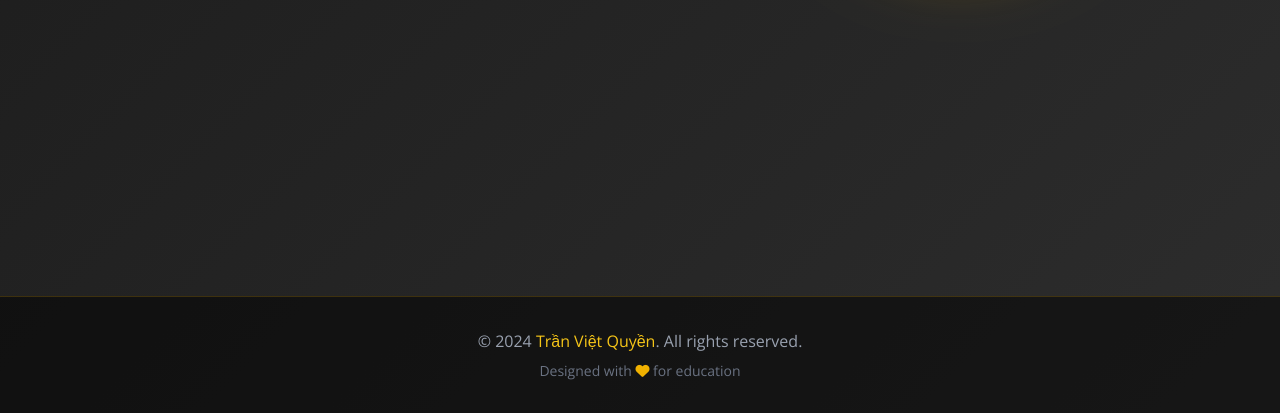
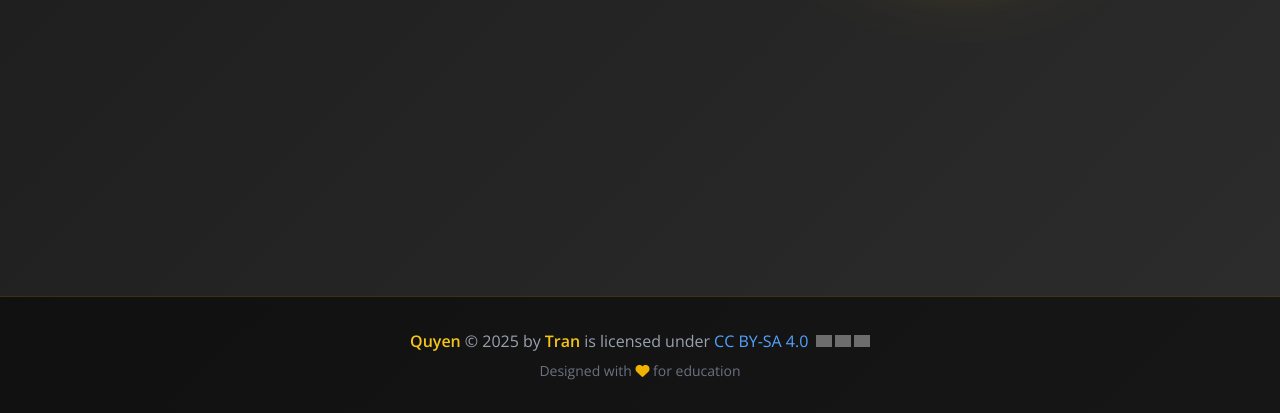
Before and after one commit to tvquyen-droid/myweb, a plain HTML site: page index.html in a window 1280 px wide. Shown: the part 584-997 px from the top of the page. Drawn offline with nearby package versions, Linux system fonts and the light colour scheme; grey boxes are pictures that could not be loaded.

Commit message:
Update index.html

```diff
--- a/index.html
+++ b/index.html
@@ -408,8 +408,22 @@
     <!-- Footer -->
     <footer class="bg-black/50 border-t border-yellow-500/20 py-8">
         <div class="container mx-auto px-6 text-center">
-            <p class="text-gray-400">© 2024 <span class="gold-text" id="footerName">Trần Việt Quyền</span>. All rights reserved.</p>
-            <p class="text-gray-500 text-sm mt-2">Designed with <i class="fas fa-heart text-yellow-500"></i> for education</p>
+            <!-- Updated Footer Content -->
+            <div class="text-gray-400 flex flex-wrap items-center justify-center gap-1 mb-2">
+                <a href="https://tvquyen-droid.github.io/myweb/" class="gold-text hover:text-yellow-400 transition font-semibold">Quyen</a>
+                © 2025 by
+                <a href="https://example.com" class="gold-text hover:text-yellow-400 transition font-semibold">Tran</a>
+                is licensed under
+                <a href="https://creativecommons.org/licenses/by-sa/4.0/" class="text-blue-400 hover:text-blue-300 transition flex items-center">
+                    CC BY-SA 4.0
+                </a>
+                <div class="flex items-center">
+                    <img src="https://mirrors.creativecommons.org/presskit/icons/cc.svg" alt="" style="max-width: 1em;max-height:1em;margin-left: .2em; filter: invert(0.8);">
+                    <img src="https://mirrors.creativecommons.org/presskit/icons/by.svg" alt="" style="max-width: 1em;max-height:1em;margin-left: .2em; filter: invert(0.8);">
+                    <img src="https://mirrors.creativecommons.org/presskit/icons/sa.svg" alt="" style="max-width: 1em;max-height:1em;margin-left: .2em; filter: invert(0.8);">
+                </div>
+            </div>
+            <p class="text-gray-500 text-sm">Designed with <i class="fas fa-heart text-yellow-500"></i> for education</p>
         </div>
     </footer>
 
@@ -725,7 +739,9 @@
             document.getElementById('displayName').textContent = siteData.name;
             document.getElementById('displayJob').textContent = siteData.jobTitle;
             document.getElementById('displayIntro').textContent = siteData.intro;
-            document.getElementById('footerName').textContent = siteData.name;
+
+            // Đã loại bỏ phần cập nhật footerName vì đã thay thế footer tùy chỉnh
+            // document.getElementById('footerName').textContent = siteData.name;
 
             // Avatar
             const avatarSrc = siteData.avatar || `https://ui-avatars.com/api/?name=${encodeURIComponent(siteData.name)}&size=400&background=F5C518&color=1a1a1a&bold=true`;
```
